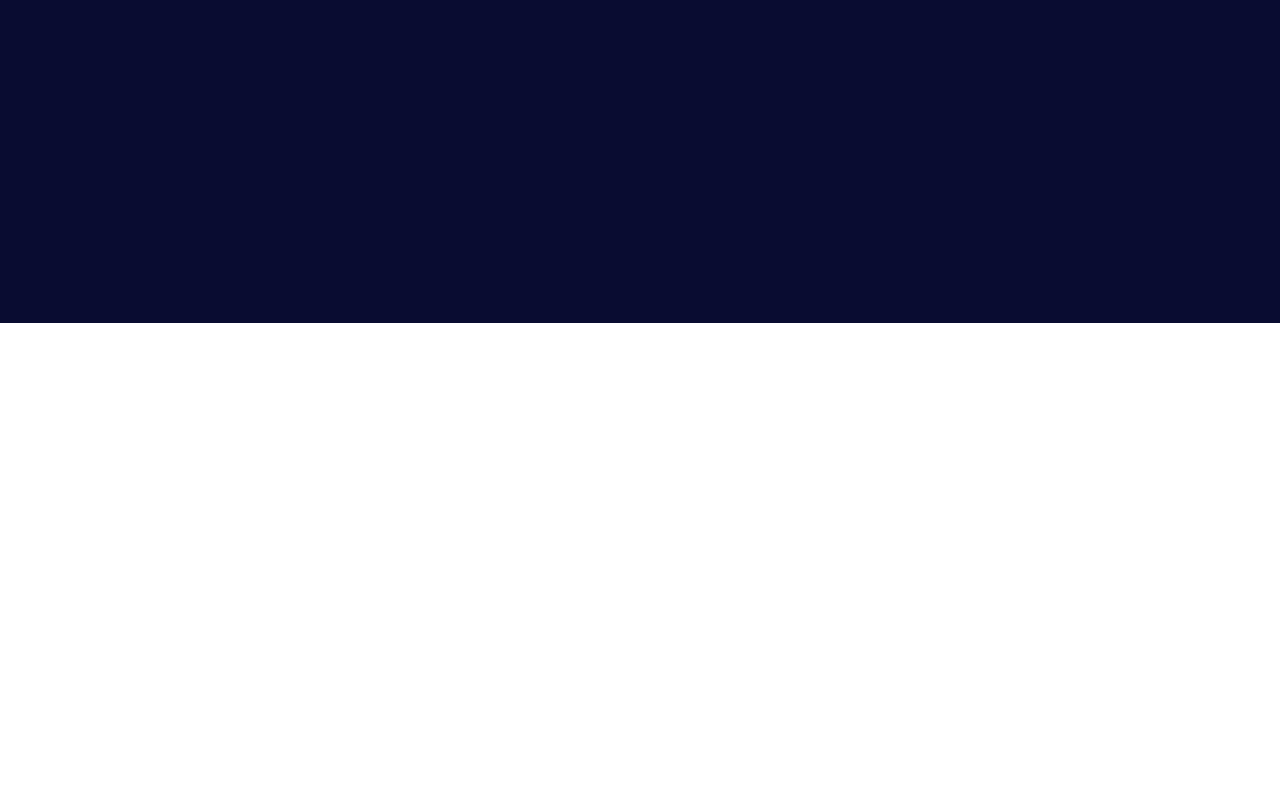
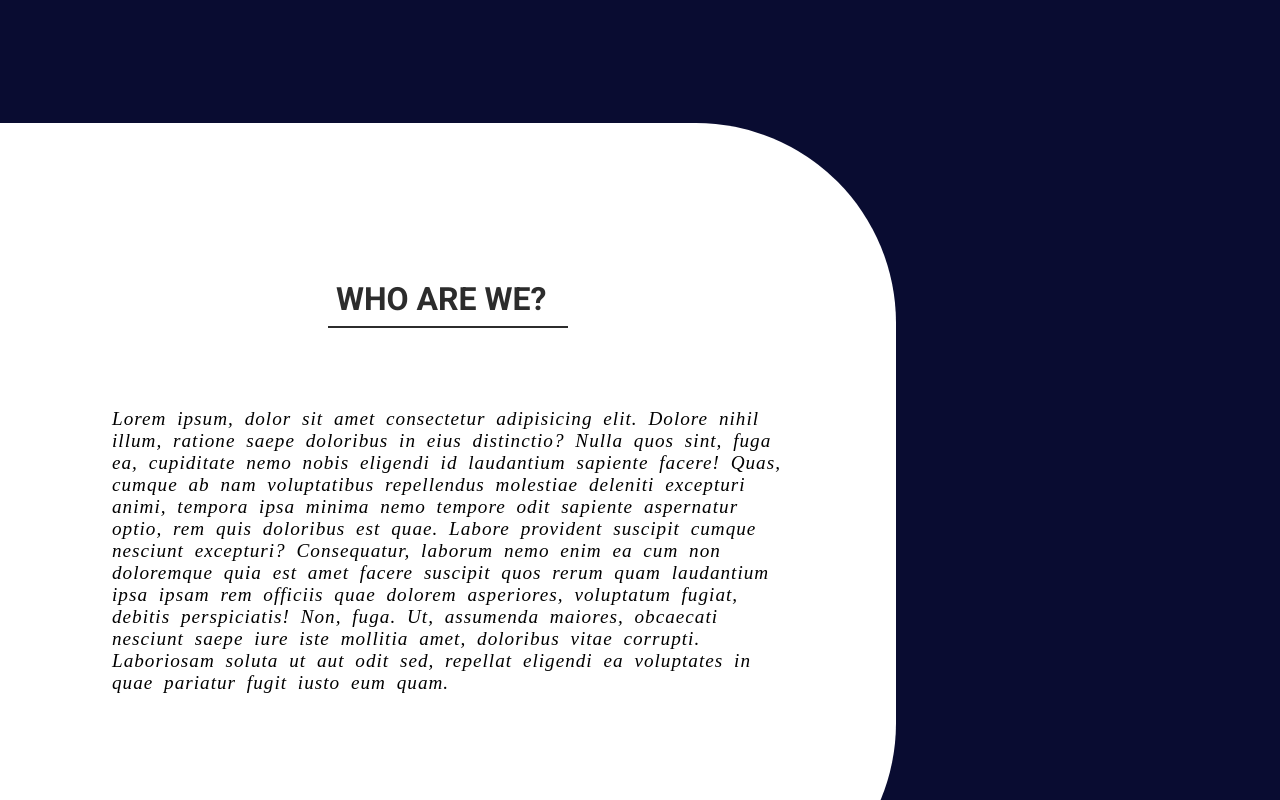
Before and after one commit to SatyaS18/techystar, a React (Create React App) app: page / in a window 1280 px wide. Shown: the part 1360-2160 px from the top of the page. Before the commit the page ends 1683 px from the top, so only its background shows below. Built offline with nearby package versions, Linux system fonts and the light colour scheme.

Commit message:
added third home part and its style

```diff
--- a/src/components/Home.jsx
+++ b/src/components/Home.jsx
@@ -21,6 +21,28 @@ const Home = () => {
           </p>
         </div>
       </div>
+
+      <div className="home3">
+        <div>
+          <h1>Who are we?</h1>
+          <p>
+            Lorem ipsum, dolor sit amet consectetur adipisicing elit. Dolore
+            nihil illum, ratione saepe doloribus in eius distinctio? Nulla quos
+            sint, fuga ea, cupiditate nemo nobis eligendi id laudantium sapiente
+            facere! Quas, cumque ab nam voluptatibus repellendus molestiae
+            deleniti excepturi animi, tempora ipsa minima nemo tempore odit
+            sapiente aspernatur optio, rem quis doloribus est quae. Labore
+            provident suscipit cumque nesciunt excepturi? Consequatur, laborum
+            nemo enim ea cum non doloremque quia est amet facere suscipit quos
+            rerum quam laudantium ipsa ipsam rem officiis quae dolorem
+            asperiores, voluptatum fugiat, debitis perspiciatis! Non, fuga. Ut,
+            assumenda maiores, obcaecati nesciunt saepe iure iste mollitia amet,
+            doloribus vitae corrupti. Laboriosam soluta ut aut odit sed,
+            repellat eligendi ea voluptates in quae pariatur fugit iusto eum
+            quam.
+          </p>
+        </div>
+      </div>
     </>
   );
 };
--- a/src/styles/home.scss
+++ b/src/styles/home.scss
@@ -79,3 +79,39 @@
     transform: translate(-18px);
   }
 }
+
+.home3 {
+  width: 100%;
+  height: 120vh;
+  background-color: $second;
+  margin-top: -200px;
+  display: flex;
+
+  > div {
+    width: 70%;
+    height: 100vh;
+    background-color: $first;
+    border-radius: 0 200px 200px 0;
+    display: flex;
+    flex-direction: column;
+    align-items: center;
+    justify-content: center;
+    padding: 2rem;
+
+    > h1 {
+      text-transform: uppercase;
+      border-bottom: 2px solid $dark;
+      padding: 0.5rem;
+      width: 15rem;
+      color: $dark;
+    }
+
+    > p {
+      padding: 5rem;
+      letter-spacing: 1px;
+      word-spacing: 5px;
+      line-height: 170%;
+      font: italic 100 1.2rem $text2;
+    }
+  }
+}
```
